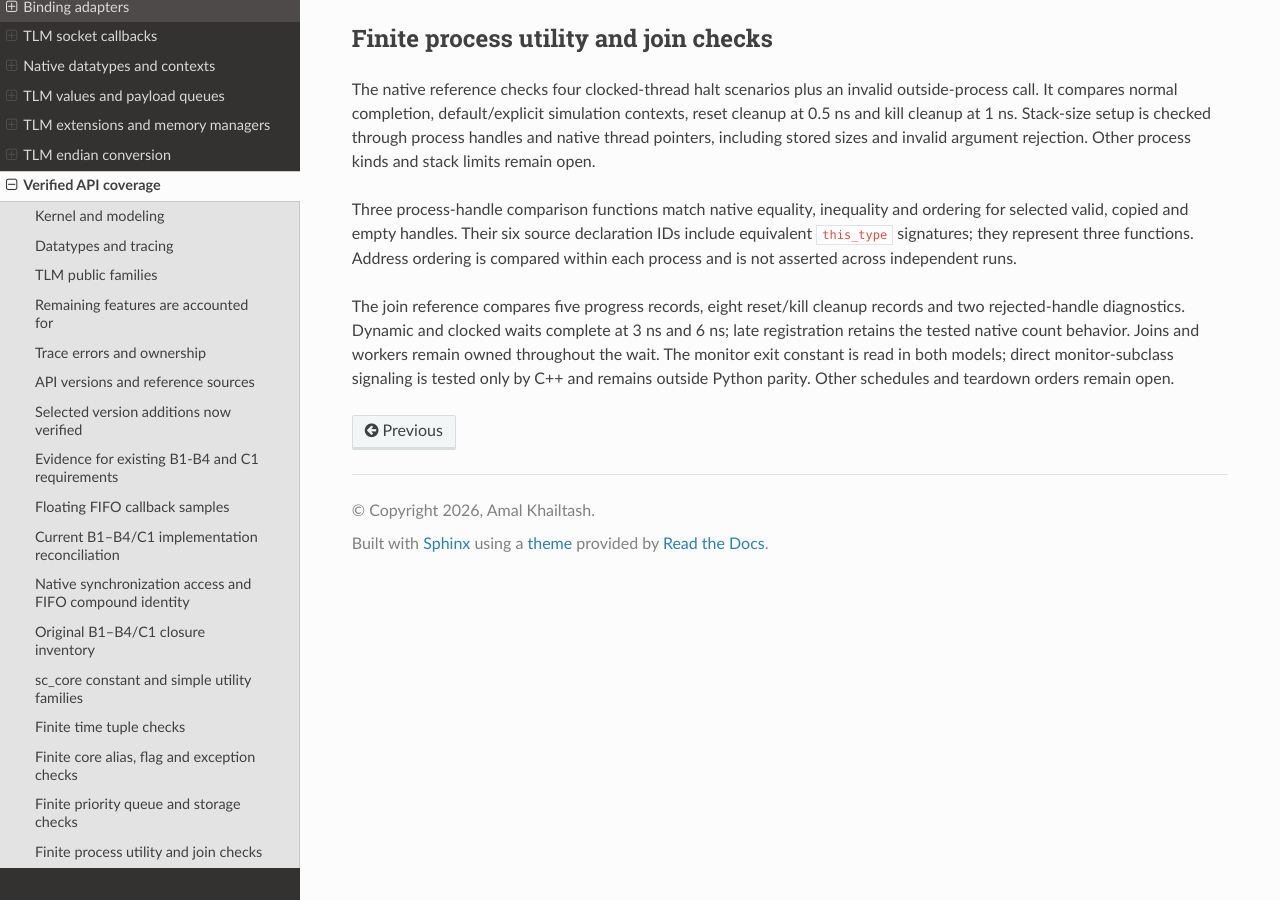
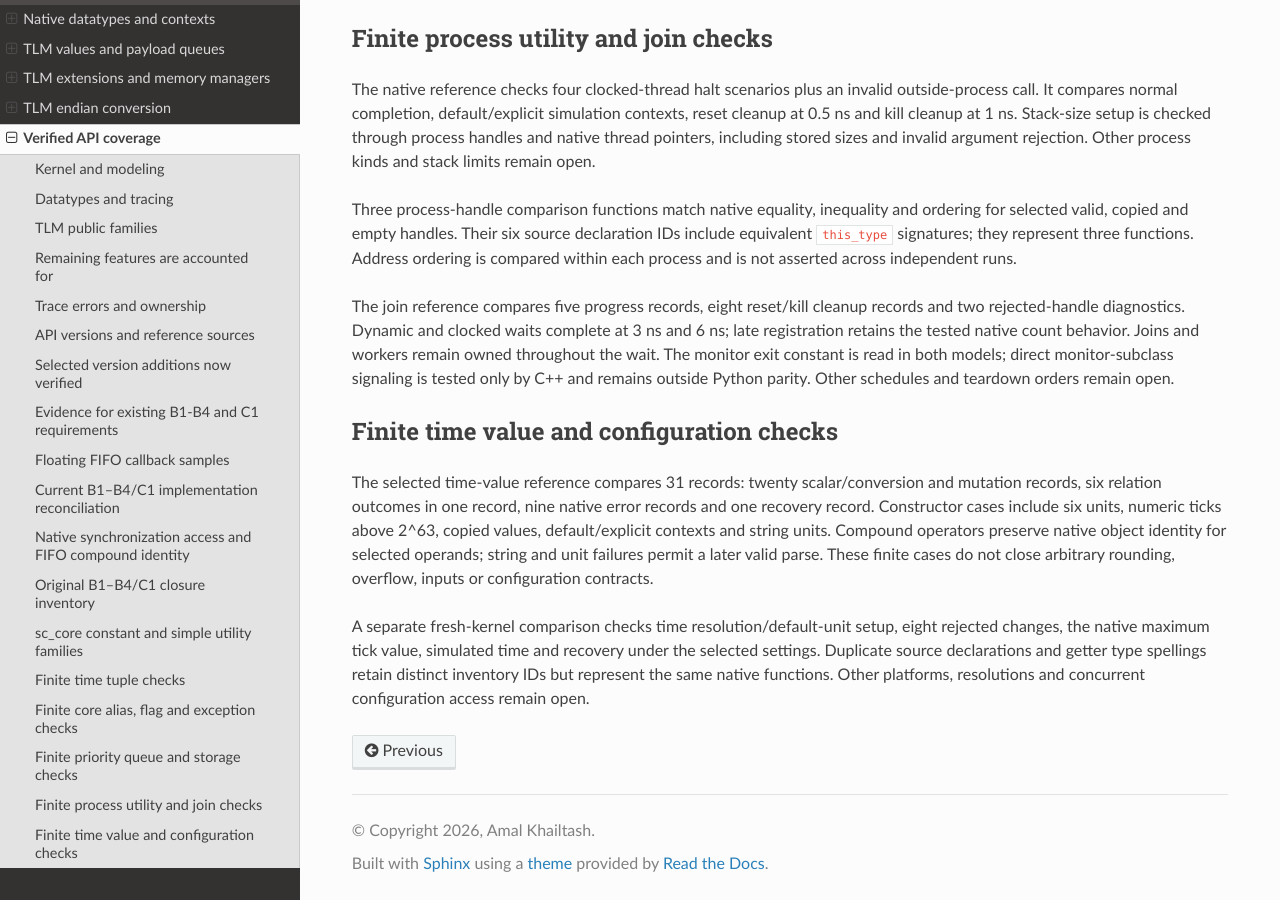
Before and after one commit to amal-khailtash/pysystemc, a Sphinx documentation site: the page built from docs/api/coverage.rst, in a window 1280 px wide and 900 px high, scrolled down 11703 px. Built offline with Sphinx 7.4.7 and the Read the Docs theme 3.1.0, drawn with Linux system fonts in a browser that asks for light colours.

Commit message:
docs: record finite time value and configuration checks

```diff
--- a/docs/api/coverage.rst
+++ b/docs/api/coverage.rst
@@ -712,3 +712,21 @@ Joins and workers remain owned throughout the wait. The monitor exit constant
 is read in both models; direct monitor-subclass signaling is tested only by C++
 and remains outside Python parity. Other schedules and teardown orders remain
 open.
+
+Finite time value and configuration checks
+------------------------------------------
+
+The selected time-value reference compares 31 records: twenty scalar/conversion
+and mutation records, six relation outcomes in one record, nine native error
+records and one recovery record. Constructor cases include six units, numeric
+ticks above 2^63, copied values, default/explicit contexts and string units.
+Compound operators preserve native object identity for selected operands; string
+and unit failures permit a later valid parse. These finite cases do not close
+arbitrary rounding, overflow, inputs or configuration contracts.
+
+A separate fresh-kernel comparison checks time resolution/default-unit setup,
+eight rejected changes, the native maximum tick value, simulated time and
+recovery under the selected settings. Duplicate source declarations and getter
+type spellings retain distinct inventory IDs but represent the same native
+functions. Other platforms, resolutions and concurrent configuration access
+remain open.
```
Also changed, not shown: CHANGELOG.md (+3 -0 lines).
